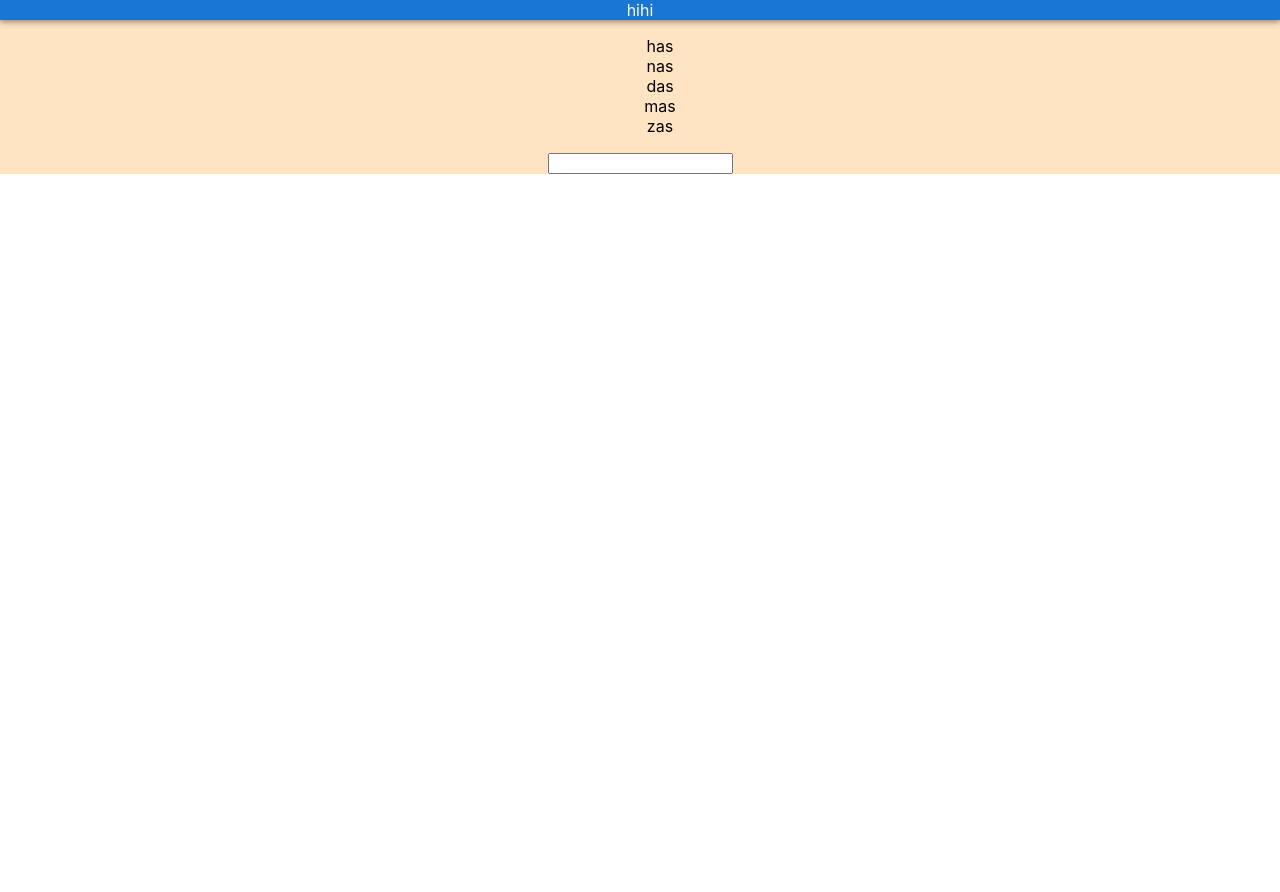
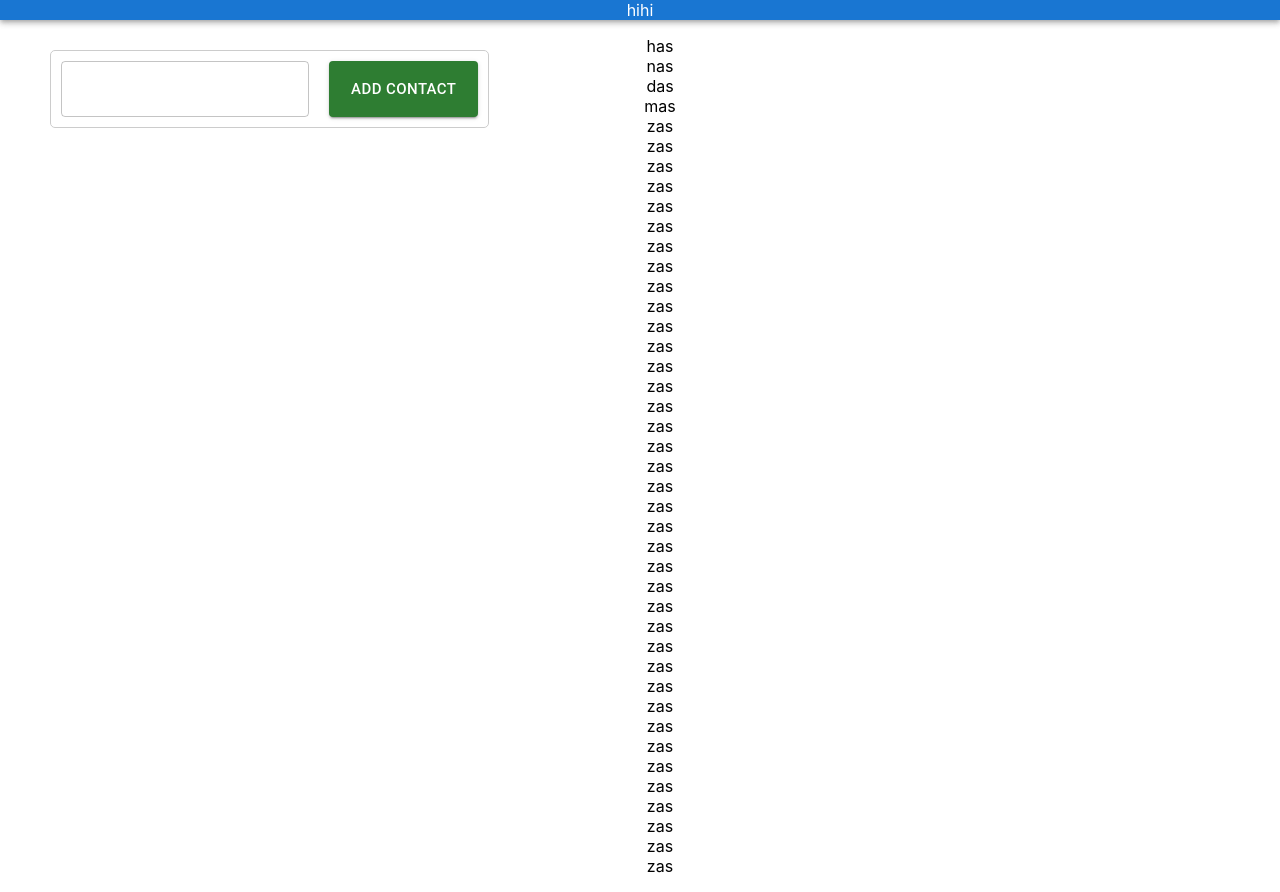
Before and after one commit to dezo103/personal_area, a React (Create React App) app: page / in a window 1280 px wide. Before the commit the page ends 800 px from the top, so only its background shows below. Built offline with nearby package versions, Linux system fonts and the light colour scheme.

Commit message:
add form styles

```diff
--- a/src/app/App.scss
+++ b/src/app/App.scss
@@ -2,5 +2,4 @@ $bgc: bisque;
 
 .App {
   text-align: center;
-  background-color: $bgc;
 }
--- /dev/null
+++ b/src/components/ContactsArea/AddContactForm/AddContactForm.module.scss
@@ -0,0 +1,11 @@
+.addContactFormContainer {
+  position: fixed;
+  top: 50px;
+  left: 50px;
+  display: flex;
+  padding: 10px;
+  border-radius: 5px;
+  background-color: white;
+  border: 1px solid #ccc;
+  gap: 20px;
+}
--- /dev/null
+++ b/src/components/ContactsArea/AddContactForm/AddContactForm.tsx
@@ -0,0 +1,16 @@
+import React from 'react';
+import Button from '@mui/material/Button';
+import TextField from '@mui/material/TextField';
+
+import style from './AddContactForm.module.scss';
+
+export const AddContactForm = () => {
+    return (
+        <div className = {style.addContactFormContainer}>
+            <TextField />
+            <Button variant='contained'
+                    color='success'
+                    size='large'>Add Contact</Button>
+        </div>
+    );
+};
--- a/src/components/ContactsArea/ContactsArea.tsx
+++ b/src/components/ContactsArea/ContactsArea.tsx
@@ -1,13 +1,14 @@
 import React from 'react';
 
 import {ContactsList} from './ContactsList/ContactsList';
+import {AddContactForm} from './AddContactForm/AddContactForm';
 
 
 export const ContactsArea = () => {
     return (
         <div>
             <ContactsList />
-            <input type="text"/>
+            <AddContactForm />
         </div>
     );
 };
--- a/src/components/ContactsArea/ContactsList/ContactsList.tsx
+++ b/src/components/ContactsArea/ContactsList/ContactsList.tsx
@@ -12,12 +12,49 @@ export const ContactsList = () => {
         {id: v1(), name: 'nas'},
         {id: v1(), name: 'das'},
         {id: v1(), name: 'mas'},
-        {id: v1(), name: 'zas'}
+        {id: v1(), name: 'zas'},
+        {id: v1(), name: 'zas'},
+        {id: v1(), name: 'zas'},
+        {id: v1(), name: 'zas'},
+        {id: v1(), name: 'zas'},
+        {id: v1(), name: 'zas'},
+        {id: v1(), name: 'zas'},
+        {id: v1(), name: 'zas'},
+        {id: v1(), name: 'zas'},
+        {id: v1(), name: 'zas'},
+        {id: v1(), name: 'zas'},
+        {id: v1(), name: 'zas'},
+        {id: v1(), name: 'zas'},
+        {id: v1(), name: 'zas'},
+        {id: v1(), name: 'zas'},
+        {id: v1(), name: 'zas'},
+        {id: v1(), name: 'zas'},
+        {id: v1(), name: 'zas'},
+        {id: v1(), name: 'zas'},
+        {id: v1(), name: 'zas'},
+        {id: v1(), name: 'zas'},
+        {id: v1(), name: 'zas'},
+        {id: v1(), name: 'zas'},
+        {id: v1(), name: 'zas'},
+        {id: v1(), name: 'zas'},
+        {id: v1(), name: 'zas'},
+        {id: v1(), name: 'zas'},
+        {id: v1(), name: 'zas'},
+        {id: v1(), name: 'zas'},
+        {id: v1(), name: 'zas'},
+        {id: v1(), name: 'zas'},
+        {id: v1(), name: 'zas'},
+        {id: v1(), name: 'zas'},
+        {id: v1(), name: 'zas'},
+        {id: v1(), name: 'zas'},
+        {id: v1(), name: 'zas'},
+        {id: v1(), name: 'zas'},
+        {id: v1(), name: 'zas'},
     ]
 
     return (
         <ul className = {style.contactList}>
-            {contacts.map(c => <Contact contactName = {c.name}/>)}
+            {contacts.map(c => <Contact contactName = {c.name} key={c.id}/>)}
         </ul>
     );
 };
```
